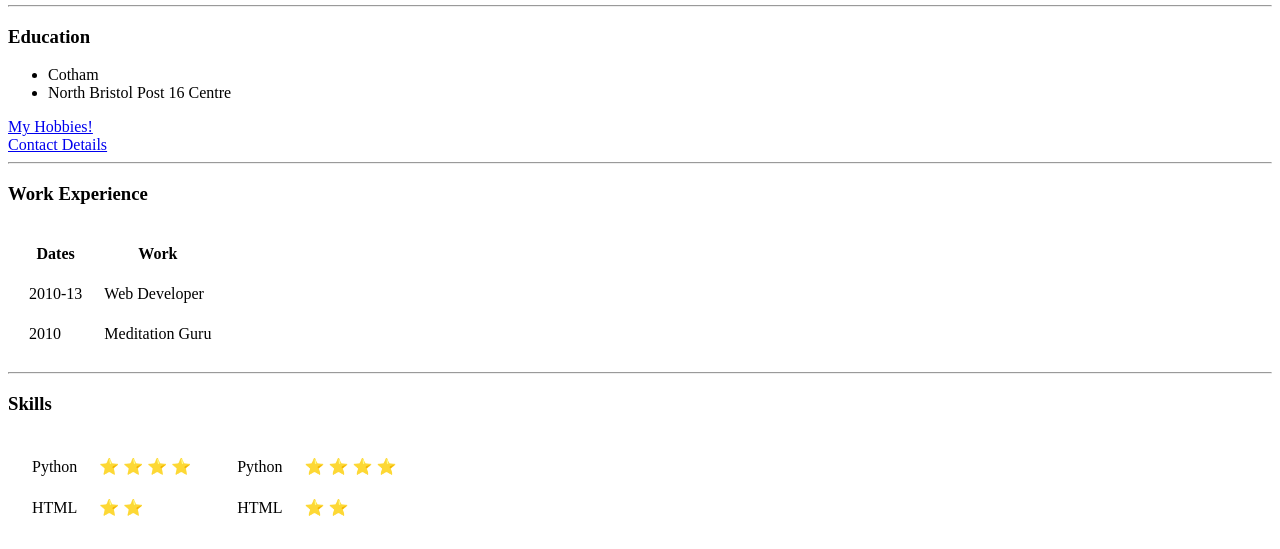
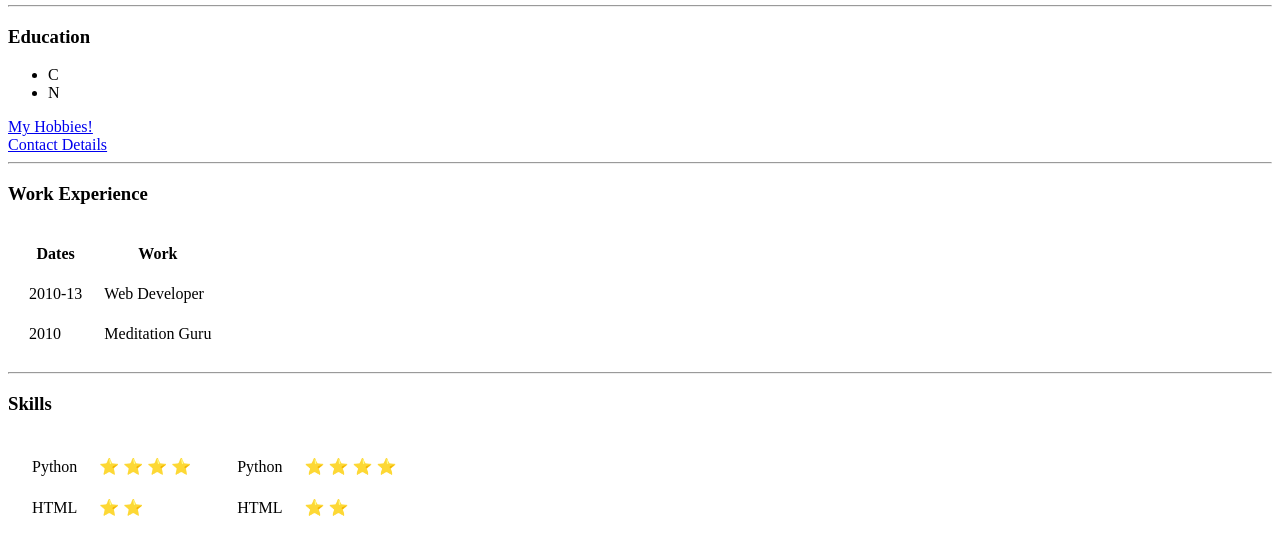
Before and after one commit to SaulB12345/cv, a plain HTML site: page index.html in a window 1280 px wide. Shown: the part 357-906 px from the top of the page. Drawn offline with Linux system fonts and the light colour scheme.

Commit message:
Update index.html

```diff
--- a/index.html
+++ b/index.html
@@ -24,8 +24,8 @@
         <hr>
         <h3>Education</h3>
         <ul>
-           <li>Cotham</li>
-            <li>North Bristol Post 16 Centre</li>
+           <li>C</li>
+            <li>N</li>
         </ul>
         <a href="hobbies.html">My Hobbies!</a>
         <br>
```
